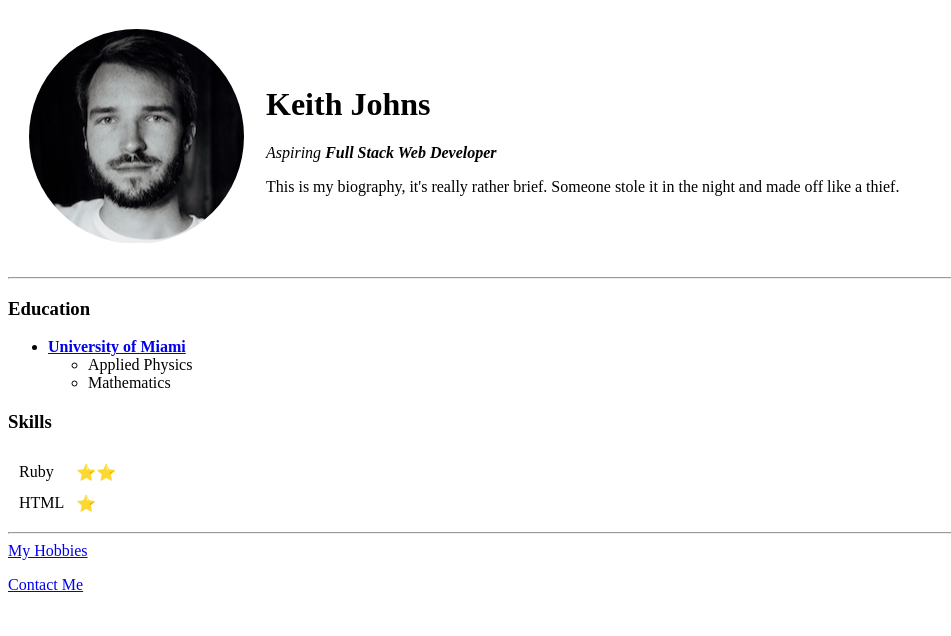
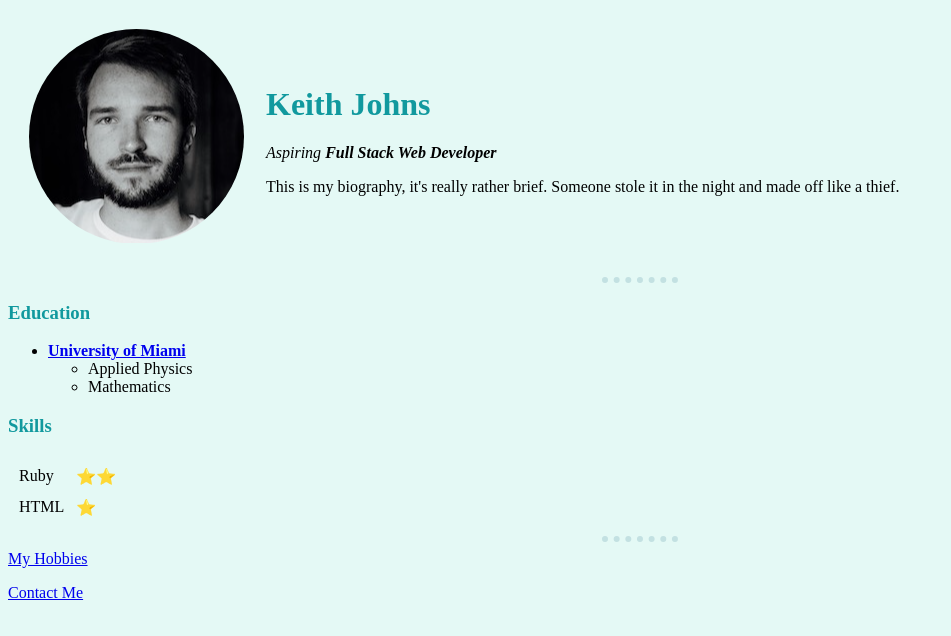
Before and after one commit to keithjohnsdev/cv, a plain HTML site: page index.html in a window 1280 px wide. Shown: the whole page, without its empty margins (0-951 px from the left). Drawn offline with Linux system fonts and the light colour scheme.

Commit message:
save before debugging test

```diff
--- /dev/null
+++ b/css/styles.css
@@ -0,0 +1,19 @@
+       body {
+            background-color: #e4f9f5;
+        }
+
+        hr {
+            background-color: #e4f9f5;
+            border-style: dotted none none;
+            border-color: #c3e1e2;
+            border-top-width: 6px;
+            width: 6%;
+        }
+
+        h1 {
+            color: #11999e;
+        }
+
+        h3 {
+            color: #11999e;
+        }
--- a/index.html
+++ b/index.html
@@ -4,7 +4,10 @@
         <meta charset="UTF-8">
         <meta name="viewport" content="width=device-width, initial-scale=1.0">
         <title>Keith's Personal Site</title>
+        <link rel="stylesheet" href="css/styles.css">
+
     </head>
+
     <body>
         <table cellspacing="20">
             <tr>
```
Also changed, not shown: contact.html (+1 -0 lines), hobbies.html (+1 -0 lines).
